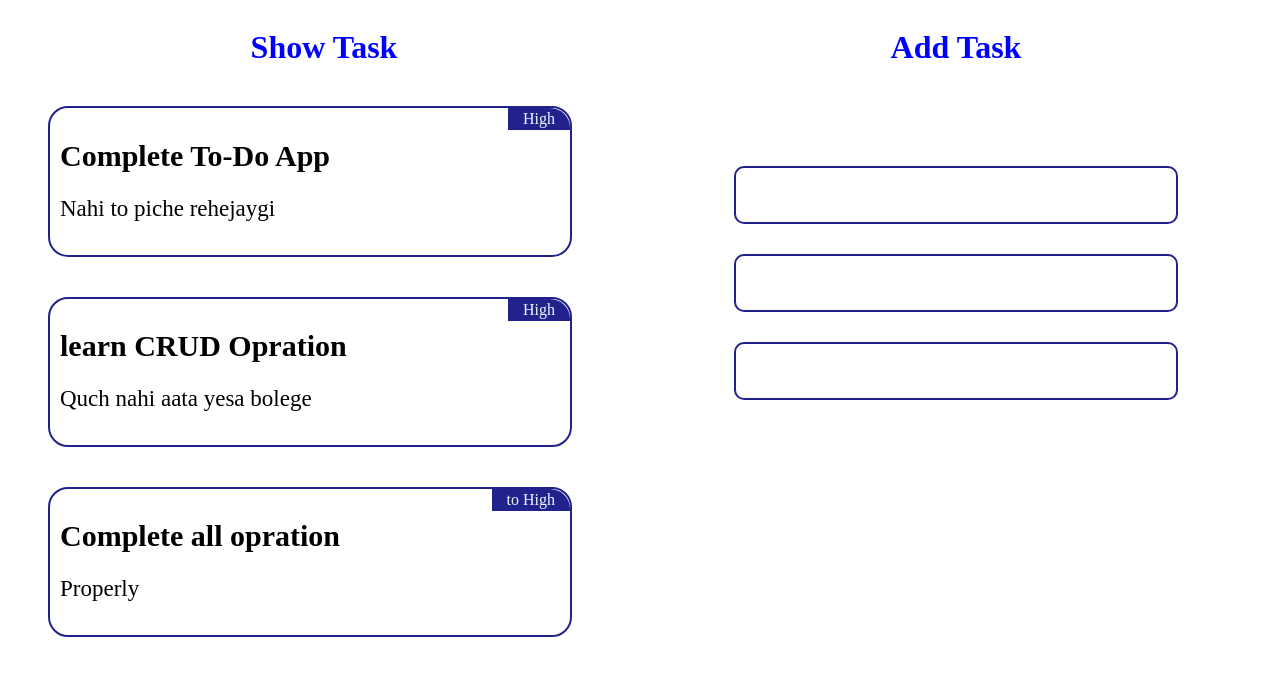
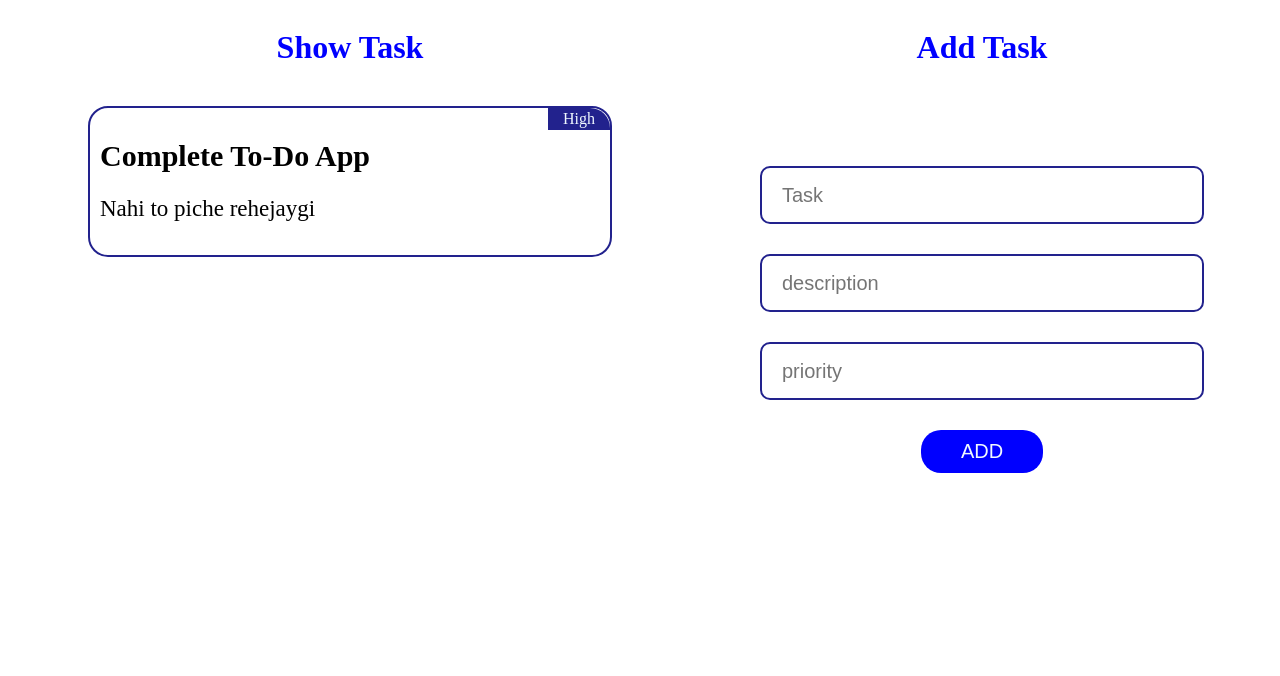
Before and after one commit to kashishInamdar/to-do, a React app: page / in a window 1280 px wide. Built offline with nearby package versions, Linux system fonts and the light colour scheme.

Commit message:
Add Task Form Lisk

```diff
--- a/src/component/Card/Card.js
+++ b/src/component/Card/Card.js
@@ -1,7 +1,7 @@
 import React from "react"
 import "./Card.css"
 
-export default function Card({title , description , priority ,id} ){
+export default function Card({title  , description , priority ,id} ){
     return(
         <div className="task-card">
             <h1 className="task">{title}</h1>
--- a/src/views/Home/Home.css
+++ b/src/views/Home/Home.css
@@ -1,13 +1,9 @@
 .main-page{
     display: flex;
+    flex-wrap: wrap;
+    justify-content: space-around;
 }
-.add-task{
 
-    width: 50%;
-}
-.showTask{
-    width: 50%;
-}
 .heading{
     text-align: center;
     color: blue;
@@ -34,6 +30,7 @@
     border: none;
     border-radius: 20px;
     background-color: blue;
+    color: aliceblue;
     margin: 2px auto;
     display: block;
     font-size: 20px;
--- a/src/views/Home/Home.js
+++ b/src/views/Home/Home.js
@@ -12,19 +12,28 @@ export default function Home() {
             description: "Nahi to piche rehejaygi",
             priority: "High"
         },
-        {
-            id: 2,
-            title: "learn CRUD Opration",
-            description: "Quch nahi aata yesa bolege",
-            priority: "High"
-        },
-        {
-            id: 1,
-            title: "Complete all opration ",
-            description: "Properly",
-            priority: "to High"
-        },
+
     ])
+
+    const [title , setTitle] = useState("");
+    const [priority , setPriority] = useState("");
+    const [description , setDescription] = useState("");
+
+    const AddToList = ()=>{
+        const random = Math.floor(Math.random() * 100)
+        const obj = {
+            id : random,
+            title : title ,
+            description : description,
+            priority : priority
+        }
+        setTaskList([...taskList , obj]);
+
+        setDescription('');
+        setTitle('');
+        setPriority("")
+
+    }
 
 
     return (
@@ -38,8 +47,8 @@ export default function Home() {
                             const { title, description, priority, id } = tasks;
 
                             return (
-                                <div>
-                                    <Card id={id} title={title} description={description} priority={priority} />
+                                <div key={index}>
+                                    <Card id={id} title={title} description={description} priority={priority}   />
                                 </div>
                             )
                         })
@@ -49,22 +58,42 @@ export default function Home() {
             </div>
 
             <div className="add-task">
-                <h1 className="heading">Add Task</h1>
+                <h1 className="heading">Add Task </h1>
                 <form className="task-input">
+
                     <input type="text"
+                        placeholder="Task"
                         className="inputs"
+                        value={title}
+                        onChange={(e)=>{
+                            setTitle(e.target.value)
+                        }}
 
                     />
 
                     <input type="text"
                         className="inputs"
-
+                        placeholder="description"
+                        value={description}
+                        onChange={(e)=>{
+                            setDescription(e.target.value)
+                        }}
                     />
 
                     <input type="text"
                         className="inputs"
+                        placeholder="priority"
+                        value={priority}
+                        onChange={(e)=>{
+                            setPriority(e.target.value)
+                        }}
+                    />
 
-                    />
+                    <button
+                    type="button"
+                     className="button"
+                     onClick={AddToList}
+                     >ADD</button>
 
                 </form>
 
```
